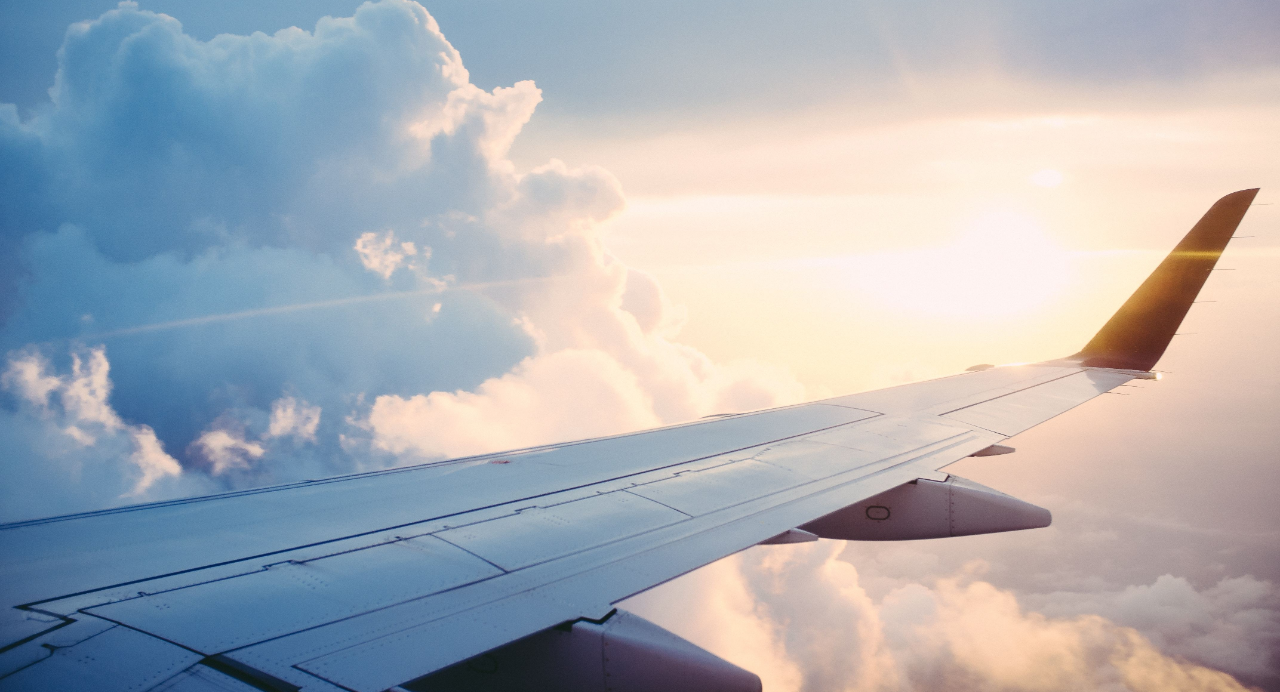
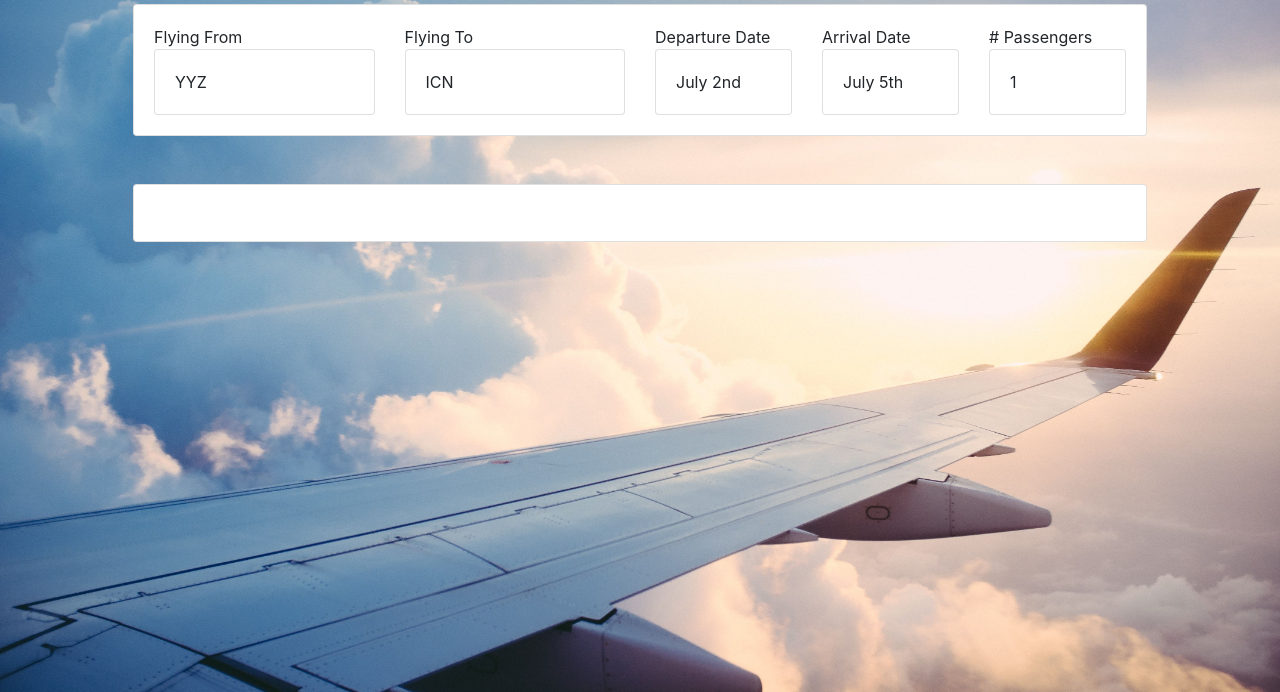
Before and after one commit to Wilsonruan/Flight-Search, a plain HTML site: page resultsPage.html in a window 1280 px wide. Shown: the part 108-800 px from the top of the page. Drawn offline with nearby package versions, Linux system fonts and the light colour scheme; no server answers.

Commit message:
resultsPage selection bar added

```diff
--- /dev/null
+++ b/results.css
@@ -0,0 +1,17 @@
+body {
+    background-color: #EBECF0;
+}
+
+/* .selection-display {
+    background-color: #EBECF0;
+    border: none !important;
+} */
+
+.loc-wrapper, .date-wrapper, .psg-wrapper {
+    display: block;
+    box-sizing: border-box;
+}
+
+.loc-input, .date-input, .psg-input {
+    padding: 10px;
+}
--- a/resultsPage.html
+++ b/resultsPage.html
@@ -24,6 +24,60 @@
   </head>
 
   <body>
+    <!-- Top Logo Bar -->
+    <nav class="nav navbar navbar-expand-lg navbar-dark mb-5">
+      <span class="navbar-brand mb-0 h1">flYjet <i class="fa fa-plane"></i></span>
+    </nav>
+
+    <!-- Selection Display Container -->
+    <div class="container selection-display">
+      <div class="card m-5">
+        <div class="card-body row">
+          <div class="col-md-3 loc-wrapper" id="from-location">
+            Flying From
+            <div class="card">
+              <div class="card-body loc-input">
+                YYZ
+              </div>
+            </div>
+          </div>
+          <div class="col-md-3 loc-wrapper" id="to-location">
+            Flying To
+            <div class="card">
+              <div class="card-body loc-input">
+                ICN
+              </div>
+            </div>
+          </div>
+          <div class="col-md-2 date-wrapper" id="depart-from">
+            Departure Date
+            <div class="card">
+              <div class="card-body date-input">
+                July 2nd
+              </div>
+            </div>
+          </div>
+          <div class="col-md-2 date-wrapper" id="return-to">
+            Arrival Date
+            <div class="card">
+              <div class="card-body date-input">
+                July 5th
+              </div>
+            </div>
+          </div>
+          <div class="col-md-2 psg-wrapper" id="travelers">
+            # Passengers
+            <div class="card">
+              <div class="card-body psg-input">
+                1
+              </div>
+            </div>
+          </div>
+        </div>
+      </div>
+    </div>
+
+    <!-- Flight Display Container -->
     <div class="container flights-display">
       <div class="card m-5">
         <div class="card-body">
```
